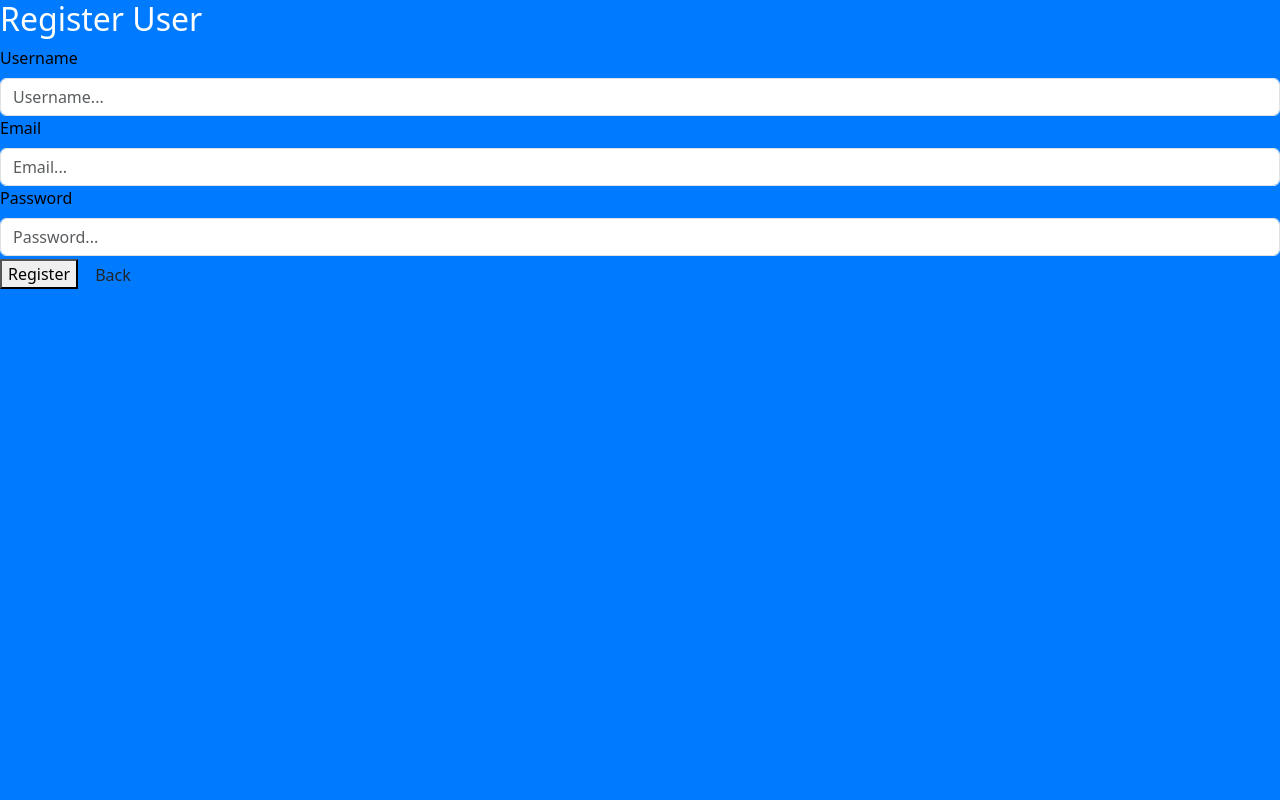
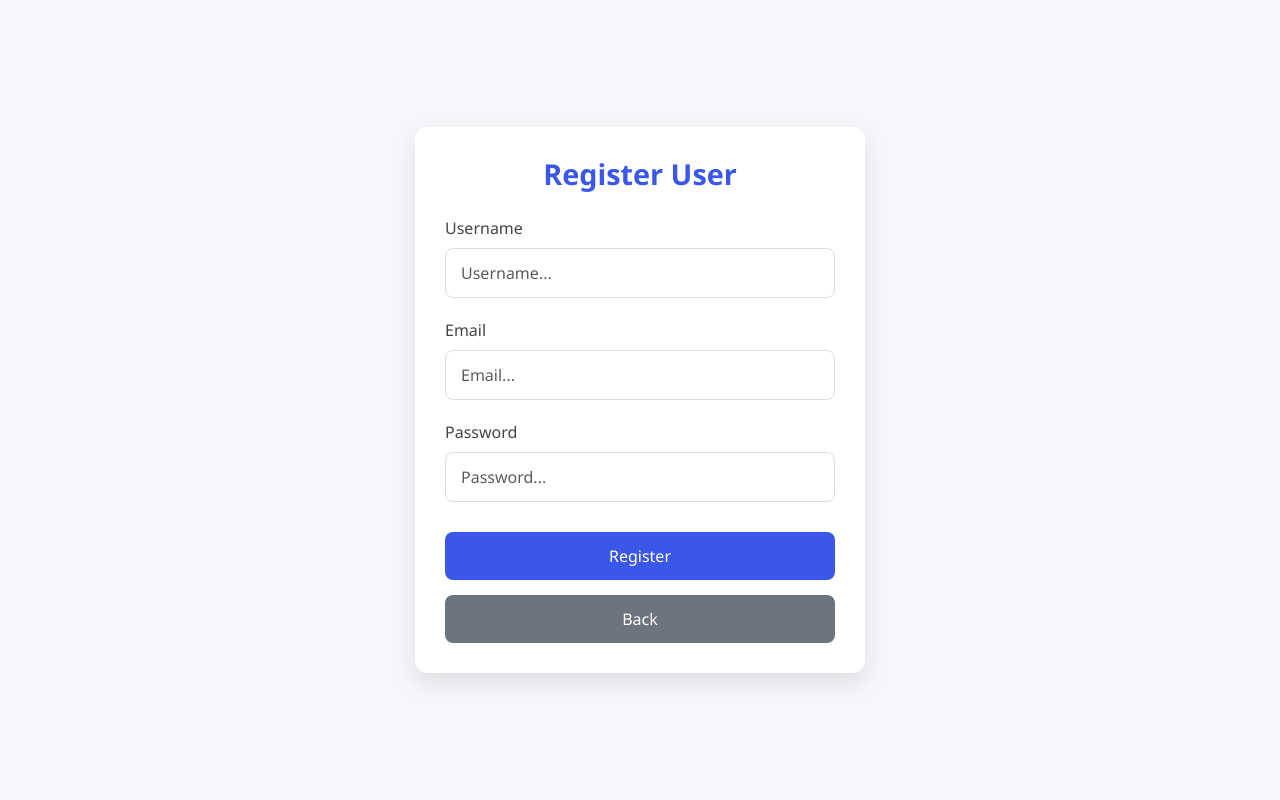
Before and after one commit to MherXpert/BVSystem, a PHP site: page /public/register.php in a window 1280 px wide. Run offline with PHP 8.4, Linux system fonts and the light colour scheme.

Commit message:
added style sheet for registration form

```diff
--- a/public/CSS/register.css
+++ b/public/CSS/register.css
@@ -1,15 +1,92 @@
-body {
-    background-color: #007bff; /* Blue background */
-    color: rgb(255, 255, 255); /* White text for better contrast */
-}
-.container {
-    background-color: rgba(255, 255, 255, 0.9); /* Semi-transparent white background */
-    padding: 10px;
-    border-radius: 10px;
-    margin-top: 10px;
-    color: #1d1c1c; /* Black text for the form */
-}
+        :root {
+            --primary-color: #3a57e8;
+            --secondary-color: #f8f9fa;
+            --accent-color: #6c757d;
+            --text-color: #212529;
+        }
 
-.form-label {
-    color: #000000; /* Black text for labels */
-}
+        body {
+            background-color: #f5f7fb;
+            color: var(--text-color);
+            font-family: 'Segoe UI', Tahoma, Geneva, Verdana, sans-serif;
+            min-height: 100vh;
+            display: flex;
+            align-items: center;
+            padding: 20px 0;
+        }
+
+        .register-container {
+            max-width: 450px;
+            margin: 0 auto;
+            width: 100%;
+        }
+
+        .register-card {
+            background-color: white;
+            border-radius: 12px;
+            padding: 30px;
+            box-shadow: 0 10px 25px rgba(0, 0, 0, 0.1);
+            border: none;
+        }
+
+        .register-title {
+            color: var(--primary-color);
+            font-weight: 600;
+            text-align: center;
+            margin-bottom: 25px;
+            font-size: 1.8rem;
+        }
+
+        .form-label {
+            font-weight: 500;
+            margin-bottom: 8px;
+            color: #444;
+            display: block;
+        }
+
+        .form-control {
+            padding: 12px 15px;
+            border-radius: 8px;
+            margin-bottom: 20px;
+            border: 1px solid #ddd;
+            width: 100%;
+            box-sizing: border-box;
+        }
+
+        .form-control:focus {
+            border-color: var(--primary-color);
+            outline: none;
+            box-shadow: 0 0 0 2px rgba(58, 87, 232, 0.25);
+        }
+
+        .btn-register {
+            background-color: var(--primary-color);
+            color: white;
+            width: 100%;
+            padding: 12px;
+            border-radius: 8px;
+            font-weight: 500;
+            margin-top: 10px;
+            border: none;
+            cursor: pointer;
+        }
+
+        .btn-back {
+            background-color: var(--accent-color);
+            color: white;
+            width: 100%;
+            padding: 12px;
+            border-radius: 8px;
+            font-weight: 500;
+            margin-top: 15px;
+            border: none;
+            cursor: pointer;
+        }
+
+        .btn-register:hover {
+            background-color: #2a46d7;
+        }
+
+        .btn-back:hover {
+            background-color: #5a6268;
+        }
```
